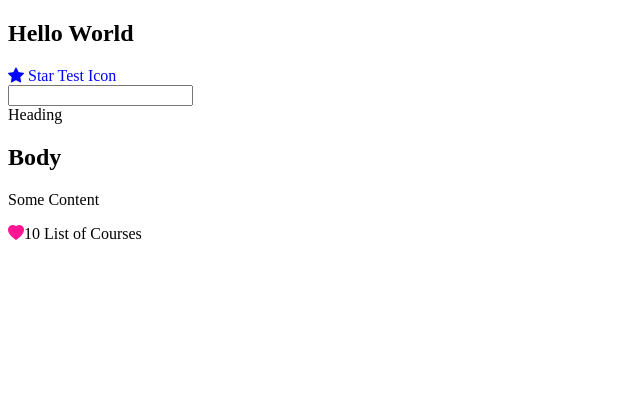
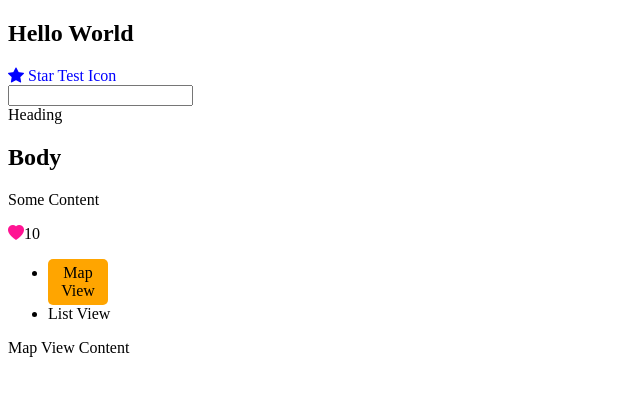
Before and after one commit to tillyninjaspace/ganbatte-angular, an Angular app: page / in a window 1280 px wide. Shown: the top 396 px of the page, without its empty margins (0-640 px from the left). Built offline with nearby package versions, Linux system fonts and the light colour scheme.

Commit message:
ngSwitchCase example

```diff
--- a/src/app/app.component.css
+++ b/src/app/app.component.css
@@ -0,0 +1,7 @@
+.active {
+    background-color: orange;
+    width: 50px;
+    padding: 5px;
+    text-align: center;
+    border-radius: 5px;
+}
--- a/src/app/app.component.html
+++ b/src/app/app.component.html
@@ -32,10 +32,27 @@
 
 
 <!-- Directives -->
-<div *ngIf="courses.length > 0; then coursesList else noCourses">
+<!-- <div *ngIf="courses.length > 0; then coursesList else noCourses">
     List of courses
 </div>
 <ng-template #coursesList>
     List of Courses
 </ng-template>
-<ng-template #noCourses>No courses yet</ng-template>
+<ng-template #noCourses>No courses yet</ng-template> -->
+
+
+<!-- Another Directive -->
+<!-- <div [hidden]="courses.length == 0">List of courses</div>
+<div [hidden]="courses.length > 0">No courses yet</div> -->
+
+
+<ul class="nav nav-pills">
+   <li [class.active]="viewMode == 'map'"><a (click)="viewMode='map'">Map View</a></li>
+   <li [class.active]="viewMode == 'list'"><a (click)="viewMode='list'">List View</a></li>
+</ul>
+
+<div [ngSwitch]="viewMode">
+    <div *ngSwitchCase="'map'">Map View Content</div>
+    <div *ngSwitchCase="'list'">List View Content</div>
+    <div *ngSwitchDefault>Otherwise</div>
+</div>
--- a/src/app/app.component.ts
+++ b/src/app/app.component.ts
@@ -28,6 +28,8 @@ export class AppComponent {
     isLiked: true
   }
 
-  courses = [ 1, 2 ];
+  courses = [ ];
+
+  viewMode = 'map';
 
 }
```
